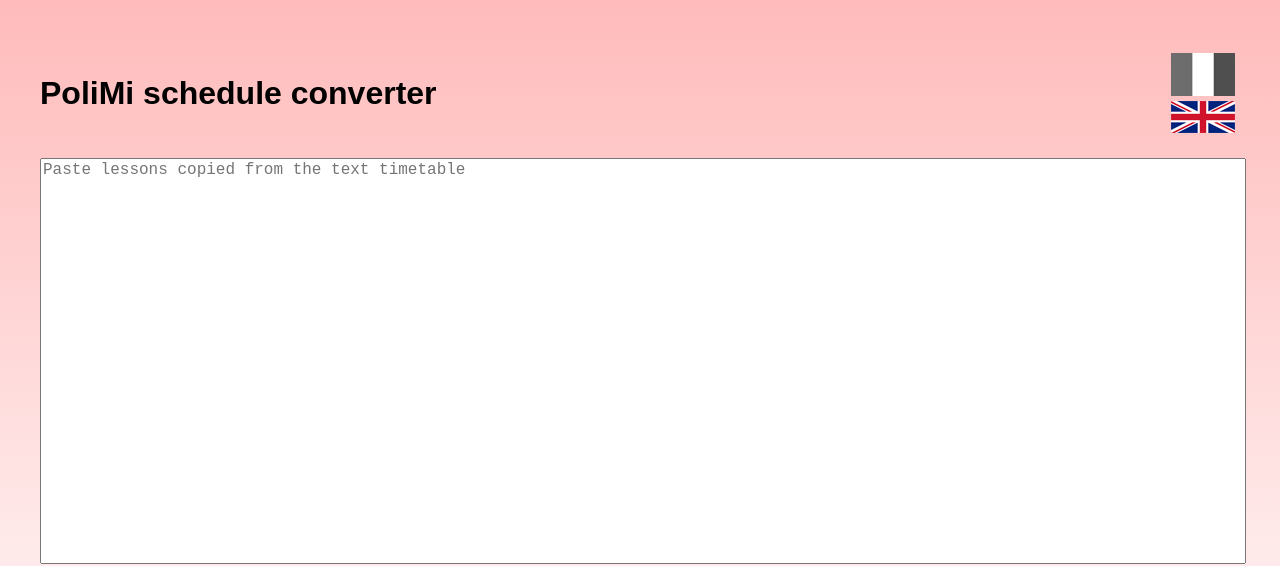
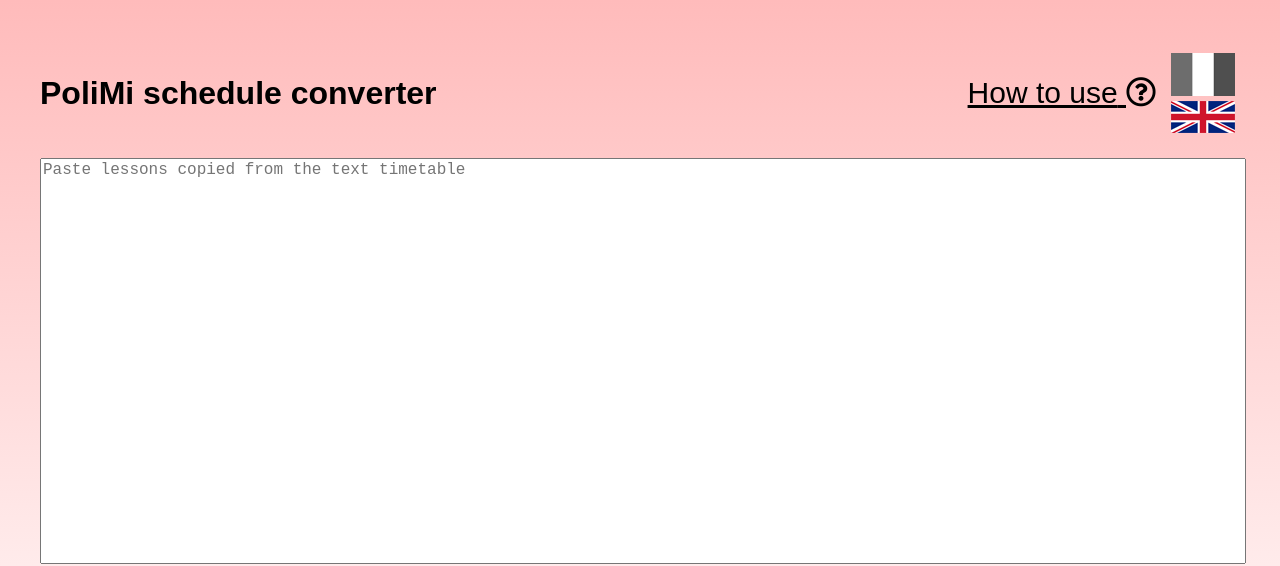
Before and after one commit to bebora/polimi-schedule-js, a plain HTML site: page index.html in a window 1280 px wide. Shown: the top 566 px of the page. Drawn offline with Linux system fonts and the light colour scheme.

Commit message:
Add How to use button to converter page

```diff
--- a/index.html
+++ b/index.html
@@ -26,7 +26,8 @@
   <div class="content">
     <div style="display: table; width: 100%; padding: 20px 0;">
       <h1 id="title" style="display: table-cell; vertical-align:middle;">Convertitore orario PoliMi</h1>
-      <span id="flags" style="float: right;">
+      <span id="flags" style="float: right; display: table;">
+        <a class="middleImage faqLinkText" href="home.html#howToUseHead"><span id="howToLink">Istruzioni</span> <i class="far fa-question-circle"></i></a>
         <img id="itFlag" class="middleImage" src="images/italy-flag-icon-64.png" alt="Italian Flag" onclick="setLanguage('it')" title="Imposta italiano">
         <img id="enFlag" class="middleImage" src="images/united-kingdom-flag-icon-64.png" alt="UK Flag" onclick="setLanguage('en')" title="Set language to English">
       </span>
--- a/scripts/set-language.js
+++ b/scripts/set-language.js
@@ -24,7 +24,8 @@
             "howToUseEnd": "Go to the converter page and paste the text with a right click or by pressing CTRL+V. Click on the appropriate button to download the events or to import them to Google Calendar.",
             "gcalendarHead": "Google Calendar integration",
             "gcalendarText": "The app can directly insert events Google Calendar to simplify the import, without having to download any file.<br>In order to do so, it explicitly requests user consent to connect to their Google account. Specifically, the app needs to read the names of existing calendars to list them when the user chooses where to import the events. The user may want to create a new calendar for the events, so the app also needs write access on Google Calendar. Full access permissions(read+write) are then needed for the correct app operations, but it doesn't and will never use them for purposes other than those described here.<br>You can read the complete privacy policy by clicking on the link at the bottom of the page.",
-            "homepageFooter": "Home + How to use"
+            "homepageFooter": "Home + How to use",
+            "howToLink": "How to use"
         },
         "placeholder": {
             "input": "Paste lessons copied from the text timetable"
@@ -55,7 +56,8 @@
             "howToUseEnd": "Vai sulla pagina del convertitore ed incolla il testo con il tasto destro o premendo CTRL+V. Clicca sul bottone opportuno per scaricare il calendario o per importarlo su Google Calendar.",
             "gcalendarHead": "Integrazione con Google Calendar",
             "gcalendarText": "L'app può inserire gli eventi su Google Calendar direttamente per semplificare il più possibile l'importazione, senza dover scaricare nessun file.<br>Per fare ciò, richiede esplicitamente il consenso dell'utente per collegarsi all'account Google. In particolare, l'app ha bisogno di leggere i nomi dei calendari esistenti per poi proporli se l'utente vuole importare gli eventi in un calendario esistente. L'utente può voler creare un nuovo calendario per gli eventi, quindi l'app ha bisogno anche dei permessi in scrittura sul calendario Google. Sono necessari quindi permessi completi sul calendario, ma l'app non usa ora né userà mai i permessi per scopi differenti da quelli qui descritti.<br>È possibile vedere la privacy policy completa cliccando sul link a fondo pagina.",
-            "homepageFooter": "Home + Istruzioni d'uso"
+            "homepageFooter": "Home + Istruzioni d'uso",
+            "howToLink": "Istruzioni"
         },
         "placeholder": {
             "input": "Incolla le lezioni copiate dall'orario testuale"
--- a/style/style.css
+++ b/style/style.css
@@ -161,3 +161,9 @@
   -moz-box-shadow: 0px 0px 18px 0px rgba(0,0,0,1);
   box-shadow: 0px 0px 18px 0px rgba(0,0,0,1);
 }
+
+.faqLinkText {
+  font-size: 30px;
+  color: inherit;
+  padding-right: 10px;
+}
```
